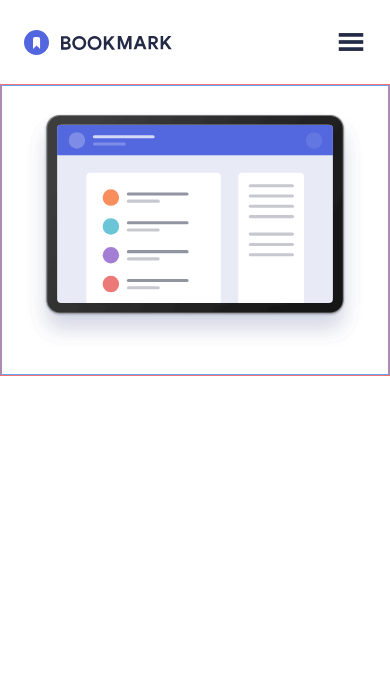
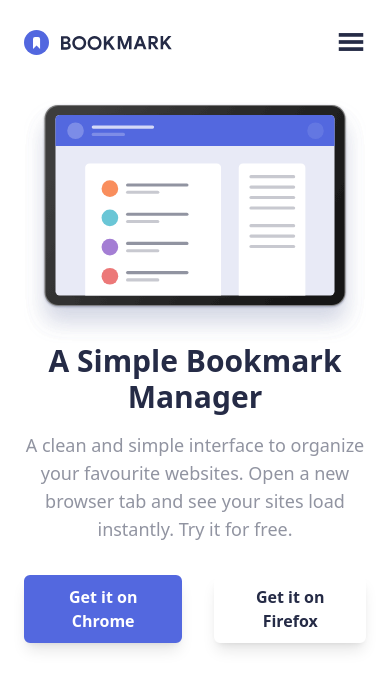
Before and after one commit to CodeAbhi-24/bookmark-landing-page, a Vue app: page / in a window 390 px wide. Shown: the top 688 px of the page. Built offline with nearby package versions, Linux system fonts and the light colour scheme.

Commit message:
navbar and button bug fixes & Hero section develop for mobile + tab + desktop

```diff
--- a/src/components/Button.vue
+++ b/src/components/Button.vue
@@ -1,6 +1,6 @@
 <template>
   <button
-    class="border-2 border-red-400 bg-soft-red text-white px-4 py-2 rounded-md font-semibold hover:bg-white hover:text-dark-blue duration-300"
+    class="border-2 px-4 py-2 rounded-md font-semibold hover:bg-white duration-300"
     :style="{ backgroundColor: bgColor }"
     @click="handleClick"
   >
--- a/src/components/Home.vue
+++ b/src/components/Home.vue
@@ -1,14 +1,38 @@
 <template>
-  <section id="home" class="border border-red-400">
-    <div class="max-container border border-blue-400 px-6 py-6 lg:px-16">
-      <div>
-
+  <section id="home">
+    <div
+      class="max-container px-6 pt-4 pb-8 flex flex-wrap-reverse justify-between lg:px-16"
+    >
+      <div class="w-full text-center lg:w-[50%] lg:pt-8 lg:pr-20 lg:text-start">
+        <div class="title">
+          <h1
+            class="text-3xl font-bold text-dark-blue mb-4 md:mb-8 lg:text-5xl"
+          >
+            A Simple Bookmark Manager
+          </h1>
+        </div>
+        <div class="desc text-grayish-blue text-lg mb-8">
+          A clean and simple interface to organize your favourite websites. Open
+          a new browser tab and see your sites load instantly. Try it for free.
+        </div>
+        <div class="btns flex gap-8 justify-center lg:justify-start">
+          <Button
+            class="bg-soft-blue border-soft-blue shadow-lg shadow-boxShadow text-white hover:text-soft-blue"
+            >Get it on Chrome</Button
+          >
+          <Button
+            class="bg-white border-white shadow-lg shadow-boxShadow text-dark-blue hover:border-dark-blue"
+            >Get it on Firefox</Button
+          >
+        </div>
       </div>
-      <div>
+      <div class="w-full flex justify-center items-center lg:w-[50%]">
         <img src="/images/illustration-hero.svg" alt="hero_illustration" />
       </div>
     </div>
   </section>
 </template>
-<script setup></script>
+<script setup>
+import Button from "./Button.vue";
+</script>
 <style scoped></style>
--- a/src/components/Navbar.vue
+++ b/src/components/Navbar.vue
@@ -6,7 +6,7 @@
       class="max-container px-6 py-6 flex justify-between items-center lg:px-16"
     >
       <div>
-        <a href="#">
+        <a href="#home">
           <img src="/images/logo-bookmark.svg" alt="logo" />
         </a>
       </div>
@@ -23,7 +23,9 @@
           </li>
         </ul>
         <div class="ml-12">
-          <Button bgColor="bg-soft-red" @click="login" class="uppercase"
+          <Button
+            @click="login"
+            class="uppercase bg-soft-red border-2 border-red-400 text-white shadow-lg shadow-boxShadow hover:text-soft-red"
             >Login</Button
           >
         </div>
@@ -48,7 +50,7 @@
         <div class="w-[375px] h-full text-center">
           <div class="flex flex-col justify-between py-8 px-8">
             <div class="flex justify-between items-center">
-              <a href="#">
+              <a href="#home" @click="toggleMenu">
                 <svg width="148" height="25" xmlns="http://www.w3.org/2000/svg">
                   <g fill="none" fill-rule="evenodd">
                     <path
@@ -78,6 +80,7 @@
                   v-for="link in links"
                   :key="link.id"
                   class="border-grayish-blue border-t-[0.5px] py-6 uppercase text-white font-normal tracking-[1px] hover:text-soft-red duration-300"
+                  @click="toggleMenu"
                 >
                   <a :href="link.to">
                     {{ link.name }}
@@ -87,7 +90,7 @@
               <div class="mt-7">
                 <Button
                   @click="login"
-                  class="uppercase bg-transparent w-full border-grayish-blue tracking-widest"
+                  class="uppercase text-white bg-transparent w-full border-grayish-blue tracking-widest hover:text-dark-blue focus:text-dark-blue"
                   >Login</Button
                 >
               </div>
```
